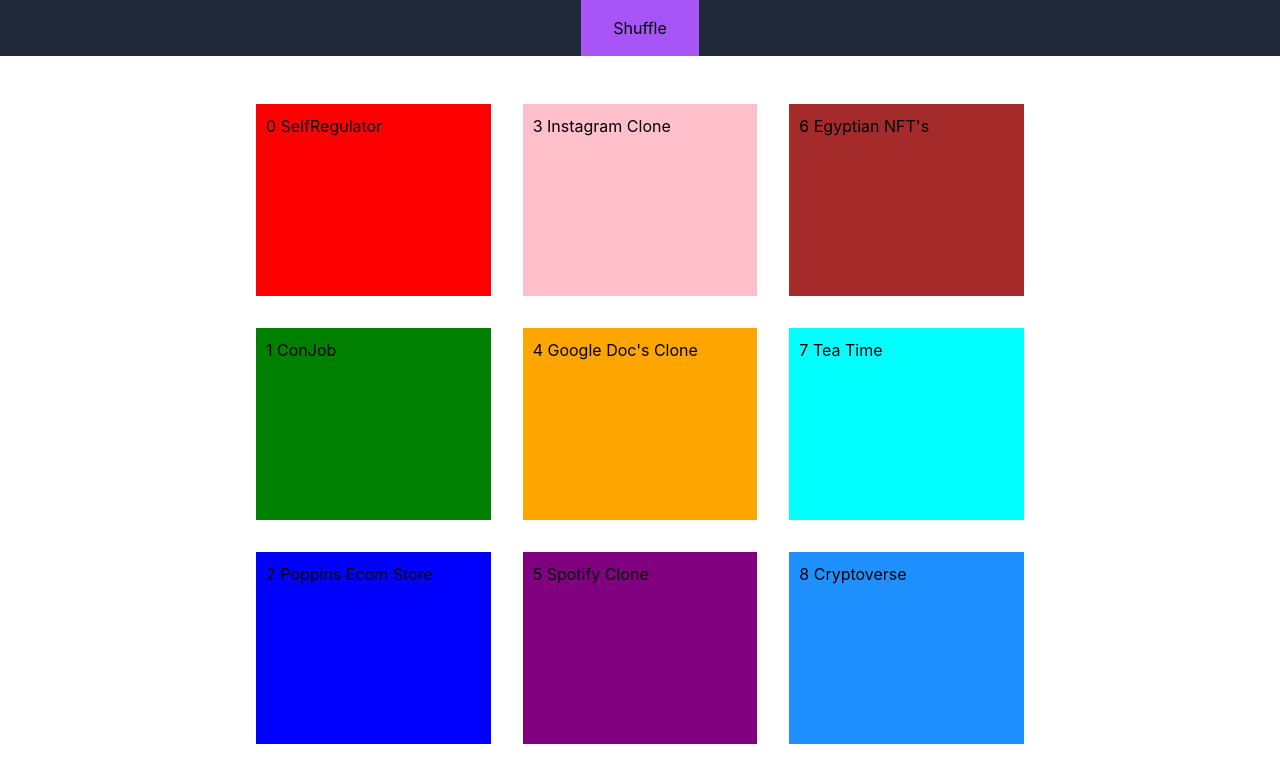
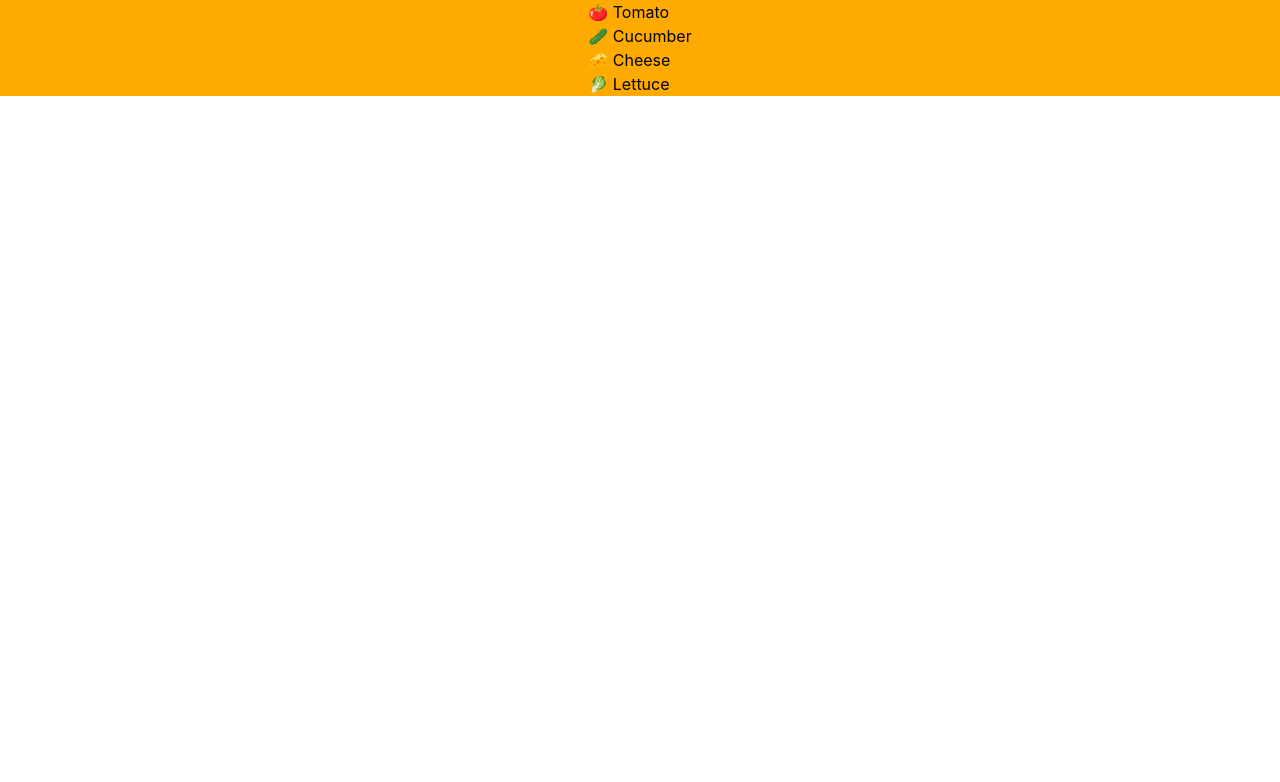
Before and after one commit to JamesPrenticez/FLIP-Animations, a Next.js app: page / in a window 1280 px wide. Shown: the top 782 px of the page. Built offline with nearby package versions, Linux system fonts and the light colour scheme.

Commit message:
Drag Drop List

```diff
--- /dev/null
+++ b/components/List.jsx
@@ -0,0 +1,55 @@
+const initialItems = ["🍅 Tomato", "🥒 Cucumber", "🧀 Cheese", "🥬 Lettuce"];
+import {animate, Reorder, useMotionValue} from "framer-motion"
+import React, { useEffect, useState } from 'react';
+
+function useRaisedShadow(value){
+  const inactiveShadow = "0px 0px 0px rgba(0,0,0,0.8)";
+  const boxShadow = useMotionValue(inactiveShadow)
+
+  useEffect(() => {
+    let isActive = false;
+    value.onChange((latest) => {
+      const wasActive = isActive
+      if(latest !== 0){
+        isActive = true
+      if(isActive !== wasActive){
+        animate(boxShadow, "5px 5px 10px rgba(0,0,0,0.3)")
+        }
+      } else {
+        isActive = false
+        if(isActive !== wasActive){
+          animate(boxShadow, inactiveShadow)
+        }
+      }
+    })
+  },[value, boxShadow])
+
+  return boxShadow
+}
+
+function Item ({item}){
+  const y = useMotionValue(0)
+  const boxShadow = useRaisedShadow(y);
+
+  return(
+    <Reorder.Item value={item} id={item} style={{boxShadow, y}}>
+      <span>{item}</span>
+    </Reorder.Item>
+  )
+}
+
+function List(){
+  const [items, setItems] = useState(initialItems)
+
+  return (
+    <main className='bg-[#ffaa00] flex justify-center items-center'>
+      <Reorder.Group axis="y" onReorder={setItems} values={items}>
+        {items.map((item) => (
+          <Item key={item} item={item} />
+        ))}
+      </Reorder.Group>
+    </main>
+  )
+}
+
+export default List
--- a/package.json
+++ b/package.json
@@ -8,6 +8,7 @@
     "lint": "next lint"
   },
   "dependencies": {
+    "framer-motion": "^6.2.3",
     "next": "12.0.8",
     "popmotion": "^11.0.3",
     "react": "17.0.2",
@@ -17,7 +18,6 @@
   "devDependencies": {
     "autoprefixer": "^10.4.2",
     "eslint": "8.7.0",
-    "eslint-config-next": "12.0.8",
     "postcss": "^8.4.5",
     "tailwindcss": "^3.0.16"
   }
--- a/pages/index.js
+++ b/pages/index.js
@@ -1,5 +1,6 @@
 import Head from 'next/head'
-import Grid1 from '../components/Grid1'
+import List from '../components/List'
+
 
 export default function Home() {
   return (
@@ -9,8 +10,7 @@
         <link rel="icon" href="/favicon.ico" />
       </Head>
 
-      <Grid1 />
-
+      <List />
 
     </>
   )
```
Also changed, not shown: 2 other files (tests, documents, lock files or other folders).
